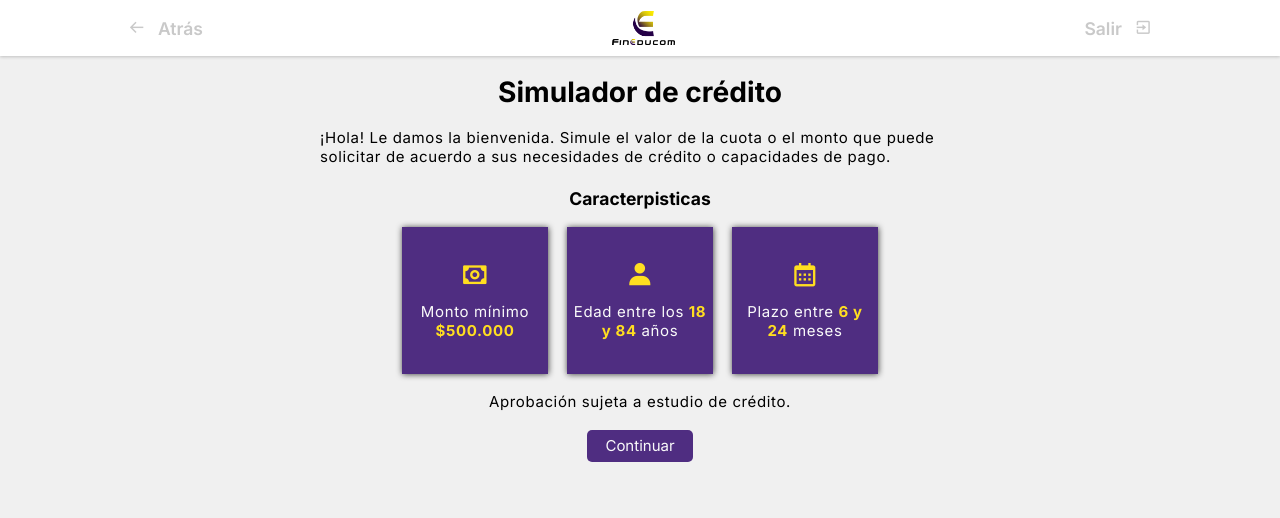
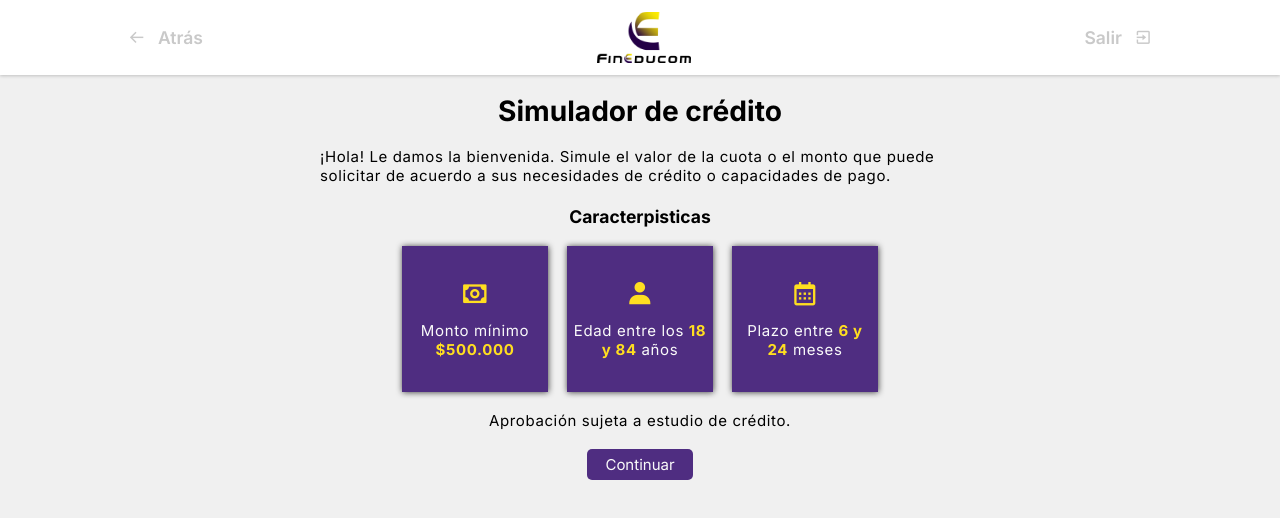
Before and after one commit to Fineducom/Simulador-de-credito, a Next.js app: page / in a window 1280 px wide. Shown: the top 518 px of the page. Built offline with nearby package versions, Linux system fonts and the light colour scheme.

Commit message:
acualice el menu y he agregado el formulario

```diff
--- a/src/components/Navegacion/Navegacion.scss
+++ b/src/components/Navegacion/Navegacion.scss
@@ -10,7 +10,7 @@ $letter-spacing: 0.0625rem;
 
 .menu {
   background: white;
-	height: 5.625rem;
+  height: 7.5rem;
   display: flex;
   align-items: center;
   box-shadow: 0rem 0.125rem 0.3125rem 0rem rgba(0, 0, 0, 0.2);
@@ -36,7 +36,7 @@ $letter-spacing: 0.0625rem;
     }
   }
   &__img {
-		width: 6.25rem;
+    width: 9.375rem;
     height: auto;
   }
 }
```
Lines whose indentation alone changed are shown as unchanged.
